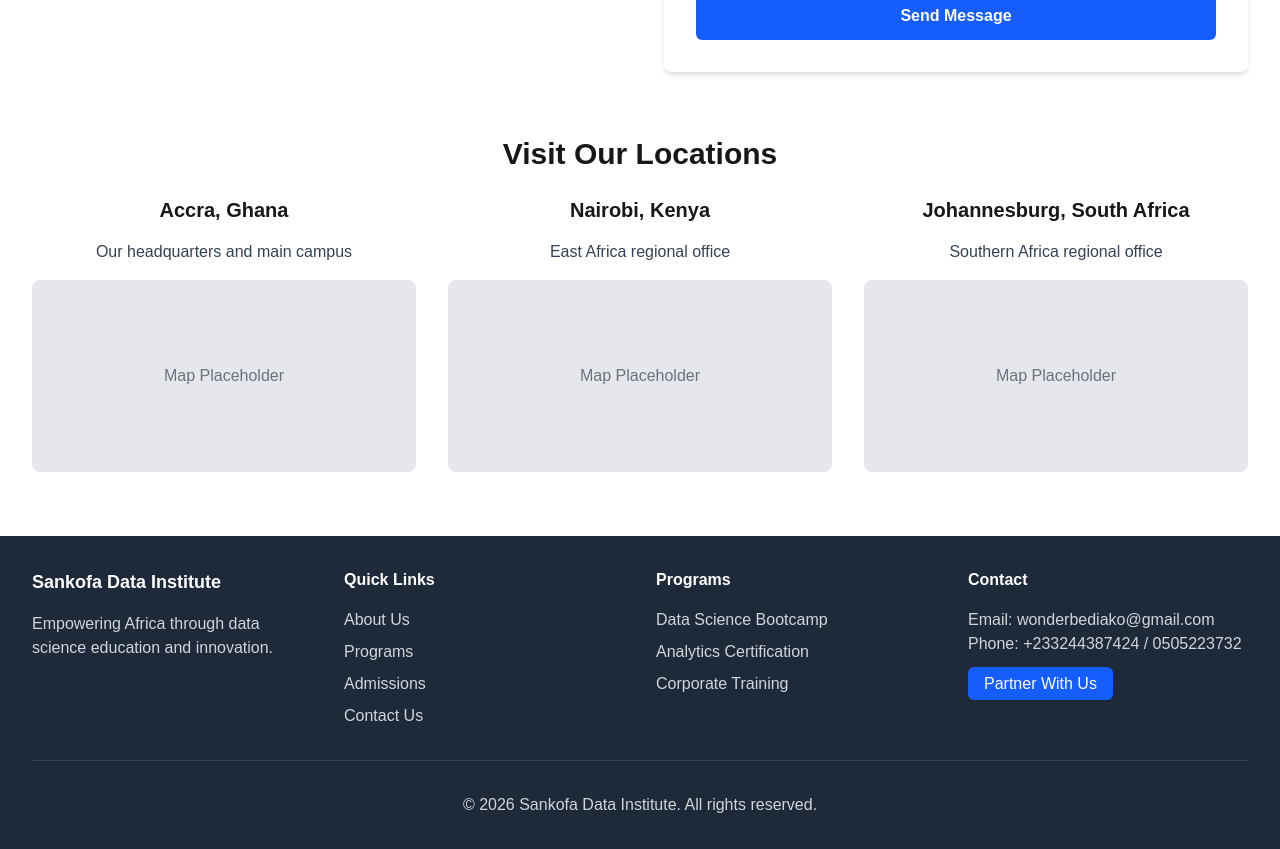
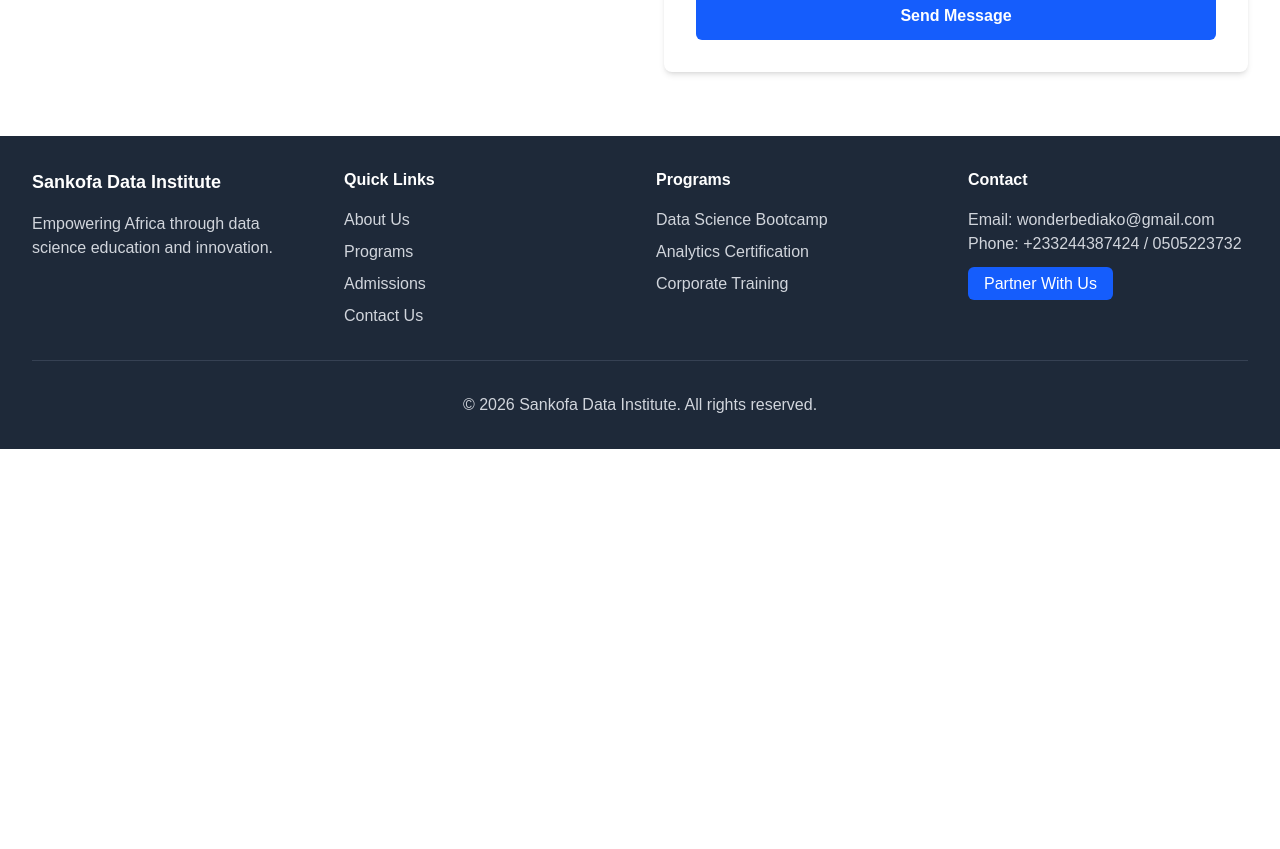
Before and after one commit to reme-dii/sankofa-data-institute, a Next.js app: page /contact in a window 1280 px wide. Shown: the part 882-1731 px from the top of the page. After the commit the page ends 1331 px from the top, so only its background shows below. Built offline with nearby package versions, Linux system fonts and the light colour scheme.

Commit message:
Remove Visit Our Locations section from contact page

```diff
--- a/src/app/contact/page.tsx
+++ b/src/app/contact/page.tsx
@@ -166,33 +166,6 @@ export default function Contact() {
             </form>
           </div>
         </div>
-
-        <section className="mt-16">
-          <h2 className="text-3xl font-semibold text-center mb-6">Visit Our Locations</h2>
-          <div className="grid grid-cols-1 md:grid-cols-3 gap-8">
-            <div className="text-center">
-              <h3 className="text-xl font-semibold mb-4">Accra, Ghana</h3>
-              <p className="text-gray-700 mb-4">Our headquarters and main campus</p>
-              <div className="h-48 bg-gray-200 rounded-lg flex items-center justify-center">
-                <span className="text-gray-500">Map Placeholder</span>
-              </div>
-            </div>
-            <div className="text-center">
-              <h3 className="text-xl font-semibold mb-4">Nairobi, Kenya</h3>
-              <p className="text-gray-700 mb-4">East Africa regional office</p>
-              <div className="h-48 bg-gray-200 rounded-lg flex items-center justify-center">
-                <span className="text-gray-500">Map Placeholder</span>
-              </div>
-            </div>
-            <div className="text-center">
-              <h3 className="text-xl font-semibold mb-4">Johannesburg, South Africa</h3>
-              <p className="text-gray-700 mb-4">Southern Africa regional office</p>
-              <div className="h-48 bg-gray-200 rounded-lg flex items-center justify-center">
-                <span className="text-gray-500">Map Placeholder</span>
-              </div>
-            </div>
-          </div>
-        </section>
       </div>
     </div>
   );
```
